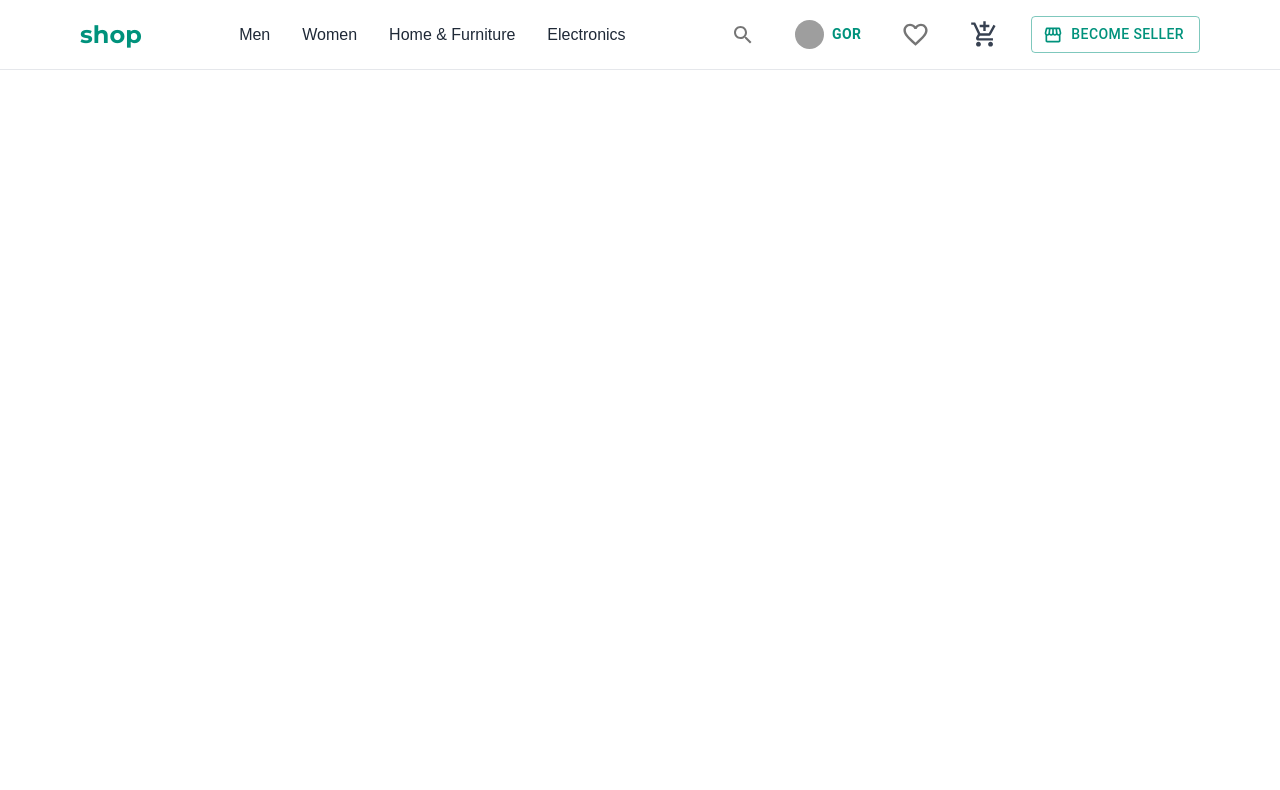
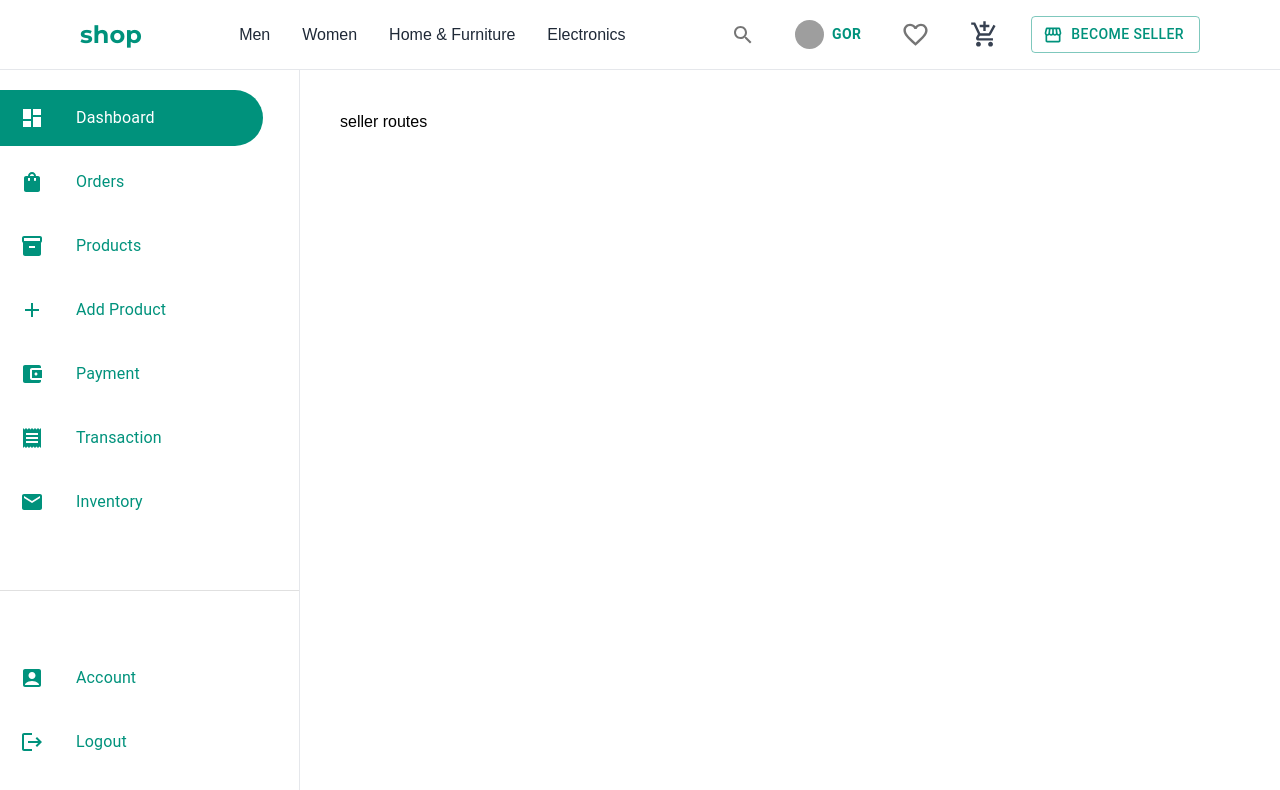
Before and after one commit to mypy125/ecommerce-multivendor-frontend, a React (Create React App) app: page /seller in a window 1280 px wide. Shown: the top 790 px of the page. Built offline with nearby package versions, Linux system fonts and the light colour scheme; grey boxes are pictures that could not be loaded.

Commit message:
added_sellerdashboardlist-section_to_seller-dashboard

```diff
--- a/src/App.tsx
+++ b/src/App.tsx
@@ -12,6 +12,7 @@
 import Account from './customer/pages/account/Account.tsx';
 import { Route, Routes } from 'react-router-dom';
 import BecomeSeller from './customer/pages/becomeSeller/BecomeSeller.tsx';
+import SellerDashboard from './seller/pages/sellerDashboard/SellerDashboard.tsx';
 
 function App() {
   return (
@@ -27,6 +28,7 @@
           <Route path="/checkout" element={<Checkout/>}/>
           <Route path="/become-seller" element={<BecomeSeller/>}/>
           <Route path="/account/*" element={<Account/>}/>
+          <Route path="/seller/*" element={<SellerDashboard/>}/>
 
         </Routes>
       </div>
--- /dev/null
+++ b/src/component/DrawerList.tsx
@@ -0,0 +1,79 @@
+import { Divider, ListItemIcon, ListItemText } from "@mui/material";
+import React from "react";
+import { useLocation, useNavigate } from "react-router-dom";
+
+interface menuItem{
+    name:string,
+    path:string,
+    icon:any
+    activeIcon:any
+}
+
+interface DrawerListProps {
+    menu:menuItem[],
+    menu2:menuItem[],
+    toggleDrawer:() => void
+}
+
+const DrawerList = ({menu,menu2,toggleDrawer}:DrawerListProps) => {
+    const location = useLocation();
+    const navigate = useNavigate();
+
+    return(
+        <div className="h-full">
+
+            <div className="flex flex-col justify-between h-full w-[300px] border-r py-5">
+
+                <div className="space-y-2">
+
+                    {
+                        menu.map((item:any,index:number)=>
+                            <div onClick={()=>navigate(item.path)} className="pr-9 cursor-pointer" key={index}>
+                                <p className={`${item.path===location.pathname
+                                ?"bg-primary-color text-white":"text-primary-color"}
+                                flex items-center px-5 py-3 rounded-r-full`}>
+                                    <ListItemIcon>
+                                        {
+                                            item.path===location.pathname
+                                            ?item.activeIcon:item.icon
+                                        }
+                                    </ListItemIcon>
+                                    <ListItemText primary={item.name}/>
+                                </p>
+                            </div>
+                        )
+                    }
+
+                </div>
+
+                <Divider/>
+
+                <div className="space-y-2">
+
+                    {
+                        menu2.map((item:any,index:number)=>
+                            <div onClick={()=>navigate(item.path)} className="pr-9 cursor-pointer" key={index}>
+                                <p className={`${item.path===location.pathname
+                                ?"bg-primary-color text-white":"text-primary-color"}
+                                flex items-center px-5 py-3 rounded-r-full`}>
+                                    <ListItemIcon>
+                                        {
+                                            item.path===location.pathname
+                                            ?item.activeIcon:item.icon
+                                        }
+                                    </ListItemIcon>
+                                    <ListItemText primary={item.name}/>
+                                </p>
+                            </div>
+                        )
+                    }
+
+                </div>
+
+            </div>
+
+        </div>
+    )
+}
+
+export default DrawerList;
--- /dev/null
+++ b/src/seller/components/sellerDrawerList/SellerDrawerList.tsx
@@ -0,0 +1,74 @@
+import { AccountBalanceWallet, AccountBox, Add, Dashboard, Inventory,
+    Logout, Mail, Receipt, ShoppingBag
+} from "@mui/icons-material";
+import React from "react";
+import DrawerList from "../../../component/DrawerList.tsx";
+
+const menu=[
+    {
+        name: "Dashboard",
+        path: "/seller",
+        icon: <Dashboard className="text-primary-color"/>,
+        activeIcon: <Dashboard className="text-white"/>,
+    },
+    {
+        name: "Orders",
+        path: "/seller/orders",
+        icon: <ShoppingBag className="text-primary-color"/>,
+        activeIcon: <ShoppingBag className="text-white"/>,
+    },
+    {
+        name: "Products",
+        path: "/seller/products",
+        icon: <Inventory className="text-primary-color"/>,
+        activeIcon: <Inventory className="text-white"/>,
+    },
+    {
+        name: "Add Product",
+        path: "/seller/add-product",
+        icon: <Add className="text-primary-color"/>,
+        activeIcon: <Add className="text-white"/>,
+    },
+    {
+        name: "Payment",
+        path: "/seller/payment",
+        icon: <AccountBalanceWallet className="text-primary-color"/>,
+        activeIcon: <AccountBalanceWallet className="text-white"/>,
+    },
+    {
+        name: "Transaction",
+        path: "/seller/transaction",
+        icon: <Receipt className="text-primary-color"/>,
+        activeIcon: <Receipt className="text-white"/>,
+    },
+    {
+        name: "Inventory",
+        path: "/seller/inventory",
+        icon: <Mail className="text-primary-color"/>,
+        activeIcon: <Mail className="text-white"/>,
+    },
+];
+
+const menu2=[
+    {
+        name: "Account",
+        path: "/seller/account",
+        icon: <AccountBox className="text-primary-color"/>,
+        activeIcon: <AccountBox className="text-white"/>,
+    },
+    {
+        name:"Logout",
+        path:"/",
+        icon:<Logout className="text-primary-color"/>,
+        activeIcon:<Logout className="text-white"/>,
+    },
+
+];
+
+const SellerDrawerList = ({toggleDrawer}:{toggleDrawer:any}) => {
+    return(
+        <DrawerList menu={menu} menu2={menu2} toggleDrawer={toggleDrawer}/>
+    )
+}
+
+export default SellerDrawerList;
--- /dev/null
+++ b/src/seller/pages/sellerDashboard/SellerDashboard.tsx
@@ -0,0 +1,20 @@
+import React from "react";
+import SellerDrawerList from "../../components/sellerDrawerList/SellerDrawerList.tsx";
+
+const SellerDashboard = () => {
+    const toggleDrawer = () => {}
+    return(
+        <div>
+            <div className="lg:flex lg:h-[90vh]">
+                <section className="hidden lg:block h-full">
+                    <SellerDrawerList toggleDrawer={toggleDrawer}/>
+                </section>
+                <section className="p-10 w-full lg:w-[80%] overflow-y-auto">
+                    seller routes
+                </section>
+            </div>
+        </div>
+    )
+}
+
+export default SellerDashboard;
```
